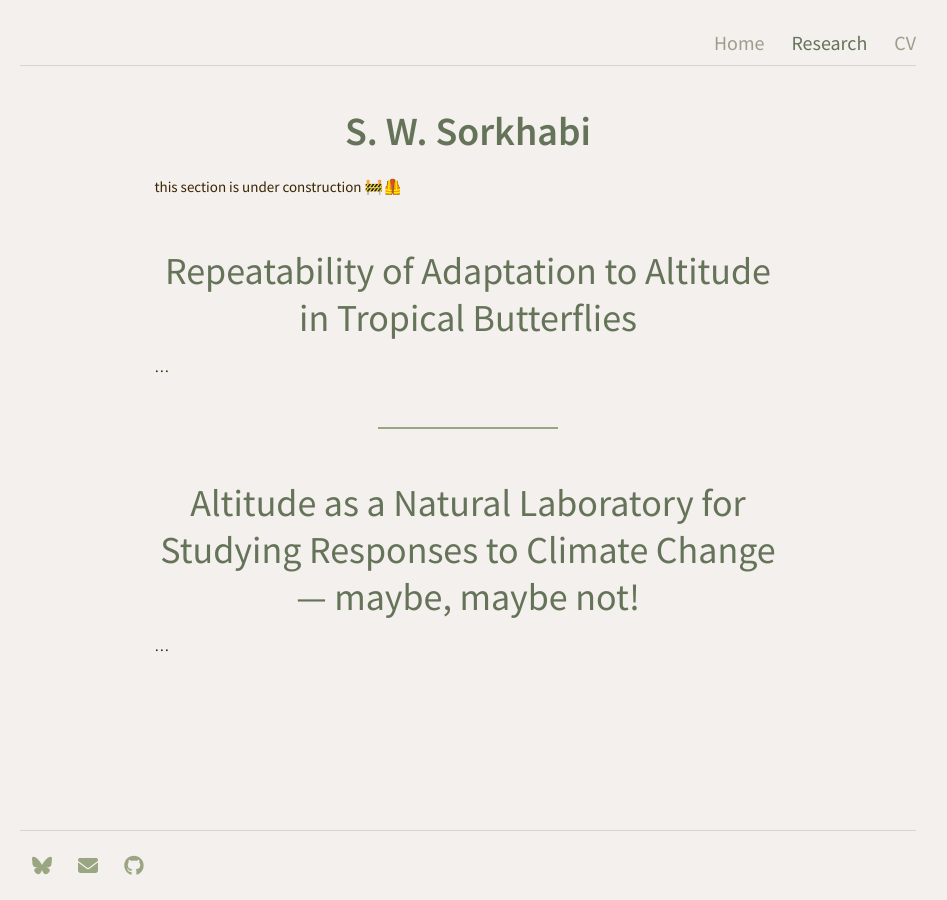
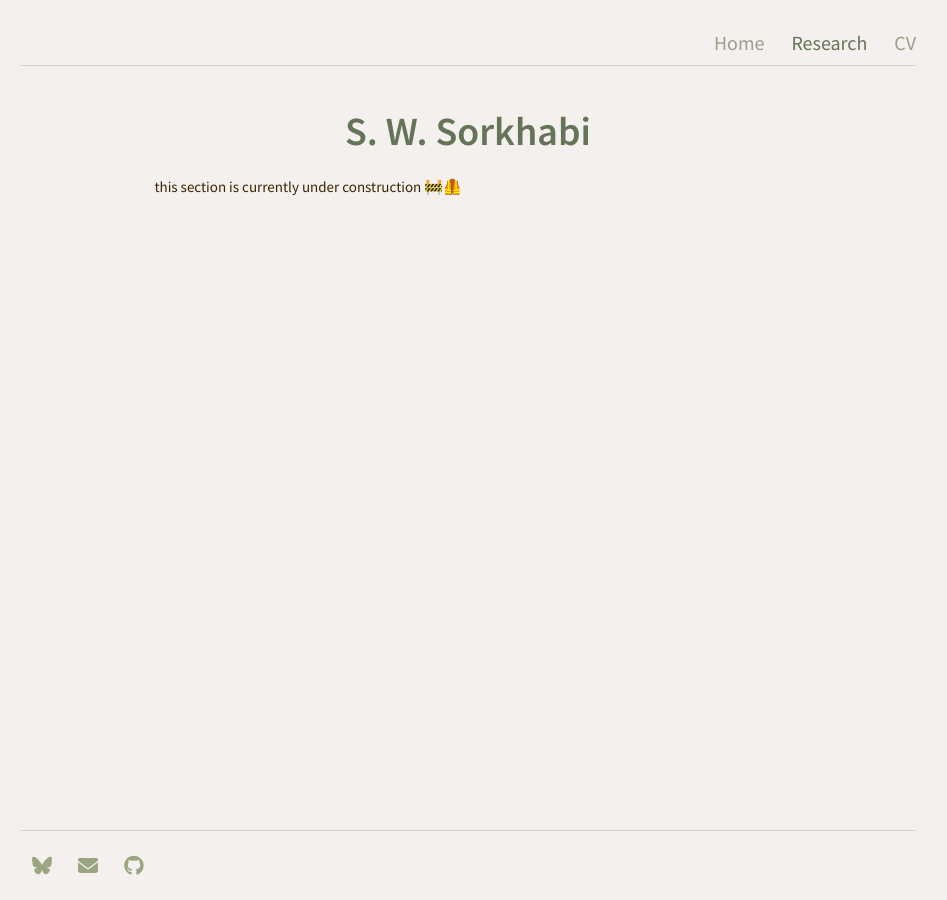
Before and after one commit to ssorkhabi/ssorkhabi.github.io, a Jekyll site: the page built from research.md, in a window 1280 px wide. Shown: the whole page, without its empty margins (172-1119 px from the left). Built offline with Jekyll 4.4.1, drawn with Linux system fonts in a browser that asks for light colours.

Commit message:
update content

```diff
--- a/research.md
+++ b/research.md
@@ -6,20 +6,4 @@ permalink: /research/
 
 <div class="research-body" markdown="1">
 
-this section is under construction 🚧🦺
-
-## Repeatability of Adaptation to Altitude in Tropical Butterflies
-{: .rsrcht}
-
-...
-
-<div class="separator"></div>
-
-## Altitude as a Natural Laboratory for Studying Responses to Climate Change — maybe, maybe not!
-{: .rsrcht}
-
-...
-
-{: .research}
-
-</div>
+this section is currently under construction 🚧🦺
```
